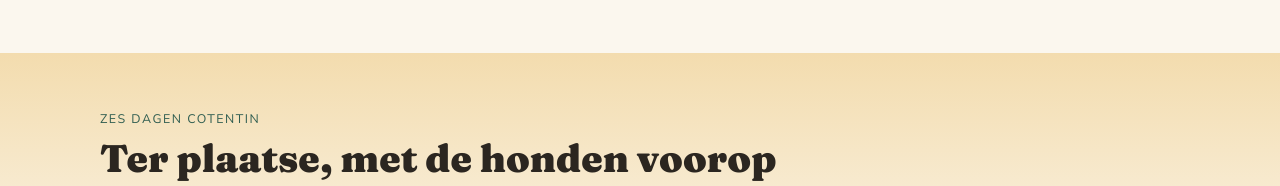
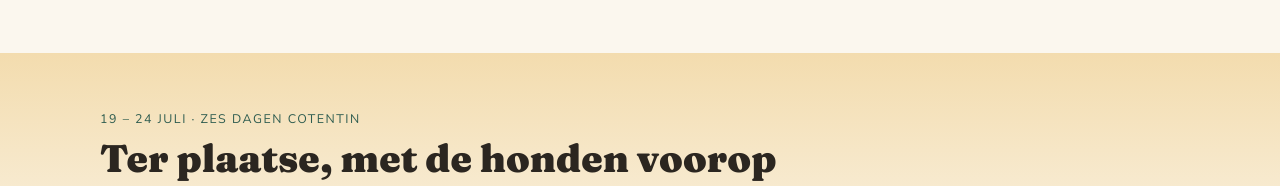
Before and after one commit to nartex81/normandie26, a plain HTML site: page index.html in a window 1280 px wide. Shown: the part 3076-3262 px from the top of the page. Drawn offline with nearby package versions, Linux system fonts and the light colour scheme.

Commit message:
index.html

```diff
--- a/index.html
+++ b/index.html
@@ -673,7 +673,7 @@ footer .mono{color:var(--duin)}
 <!-- ==================== TER PLAATSE ==================== -->
 <section id="terplaatse">
   <div class="inner">
-    <div class="kicker reveal">zes dagen Cotentin</div>
+    <div class="kicker reveal">19 – 24 juli · zes dagen Cotentin</div>
     <h2 class="reveal">Ter plaatse, met de honden voorop</h2>
     <p class="lead reveal">De Manche is het meest hondvriendelijke kustdepartement van Frankrijk:
     tientallen stranden blijven ook in de zomer toegankelijk. Dit zijn de mooiste uitstappen binnen
```
